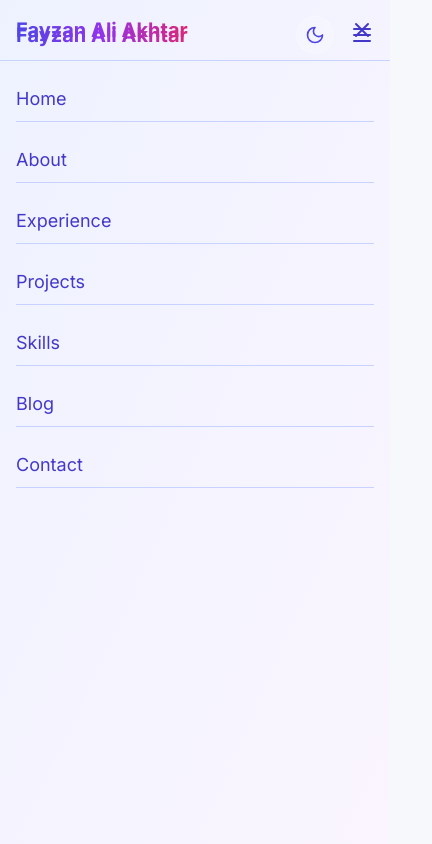
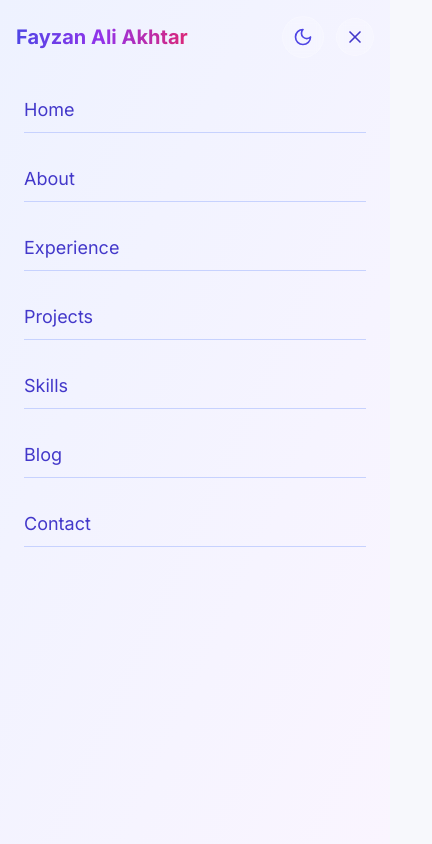
Before and after one commit to Fayzan-Ali-Akhtar/personal-portfolio-website, a Next.js app: page / in a window 390 px wide. Both pictures are taken after a click on the button 362 px from the left and 35 px from the top of the page. Shown: the top 844 px of the page, 432 px wide, since content can reach past the window. Built offline with nearby package versions, Linux system fonts and the light colour scheme.

Commit message:
responsive issues fixed!

```diff
--- a/components/navbar.tsx
+++ b/components/navbar.tsx
@@ -56,7 +56,7 @@ export default function Navbar() {
         initial={{ y: -100 }}
         animate={{ y: 0 }}
         transition={{ duration: 0.5 }}
-        className={`fixed top-0 left-0 right-0 z-50 transition-all duration-300 ${
+        className={`fixed top-0 left-0 right-0 z-40 transition-all duration-300 ${
           isScrolled ? "bg-white/80 dark:bg-gray-900/80 backdrop-blur-md shadow-md" : "bg-transparent"
         }`}
       >
@@ -98,19 +98,17 @@ export default function Navbar() {
                 initial={{ opacity: 0, scale: 0.8 }}
                 animate={{ opacity: 1, scale: 1 }}
                 transition={{ duration: 0.3, delay: 0.7 }}
-                className="relative z-20"
               >
                 <ThemeToggle />
               </motion.div>
             </div>
 
             {/* Mobile Menu Button and Theme Toggle */}
-            <div className="md:hidden flex items-center space-x-4">
+            <div className="md:hidden flex items-center space-x-3">
               <motion.div
                 initial={{ opacity: 0, scale: 0.8 }}
                 animate={{ opacity: 1, scale: 1 }}
                 transition={{ duration: 0.3, delay: 0.3 }}
-                className="relative z-20"
               >
                 <ThemeToggle />
               </motion.div>
@@ -119,12 +117,13 @@ export default function Navbar() {
                 initial={{ opacity: 0 }}
                 animate={{ opacity: 1 }}
                 transition={{ duration: 0.5, delay: 0.2 }}
-                className="text-indigo-700 dark:text-indigo-300 relative z-20"
+                className="relative z-50 p-2 text-indigo-700 dark:text-indigo-300 bg-white/20 backdrop-blur-sm border border-white/20 dark:bg-gray-800/50 rounded-full"
                 onClick={toggleMenu}
                 aria-label="Toggle menu"
                 type="button"
+                style={{ WebkitTapHighlightColor: "transparent" }}
               >
-                <Menu className="h-6 w-6" />
+                {isMenuOpen ? <X className="h-5 w-5" /> : <Menu className="h-5 w-5" />}
               </motion.button>
             </div>
           </div>
@@ -139,23 +138,10 @@ export default function Navbar() {
             animate={{ opacity: 1, x: 0 }}
             exit={{ opacity: 0, x: "100%" }}
             transition={{ duration: 0.3 }}
-            className="fixed inset-0 bg-gradient-to-br from-indigo-50 to-purple-50 dark:from-gray-900 dark:to-indigo-900 z-40 md:hidden"
+            className="fixed inset-0 bg-gradient-to-br from-indigo-50 to-purple-50 dark:from-gray-900 dark:to-indigo-900 z-30 md:hidden pt-16"
           >
             <div className="flex flex-col h-full">
-              <div className="flex justify-between items-center p-4 border-b border-indigo-200 dark:border-indigo-800">
-                <div className="text-xl font-bold bg-clip-text text-transparent bg-gradient-to-r from-indigo-600 via-purple-600 to-pink-600">
-                  Fayzan Ali Akhtar
-                </div>
-                <button
-                  onClick={toggleMenu}
-                  className="text-indigo-700 dark:text-indigo-300"
-                  aria-label="Close menu"
-                  type="button"
-                >
-                  <X className="h-6 w-6" />
-                </button>
-              </div>
-              <nav className="flex flex-col p-4 space-y-4">
+              <nav className="flex flex-col p-6 space-y-6">
                 {navItems.map((item, index) => (
                   <motion.a
                     key={index}
--- a/components/projects.tsx
+++ b/components/projects.tsx
@@ -155,7 +155,7 @@ export default function Projects() {
             Explore my latest projects spanning web development and AI/ML solutions.
           </p>
 
-          <div className="flex justify-center gap-4 mb-12">
+          <div className="flex flex-wrap justify-center gap-4 mb-12">
             <Button
               variant={filter === "all" ? "default" : "outline"}
               onClick={() => setFilter("all")}
--- a/components/tech-stack.tsx
+++ b/components/tech-stack.tsx
@@ -32,7 +32,7 @@ export default function TechStack() {
         { name: "MongoDB", color: "bg-green-600" },
         { name: "MERN Stack", color: "bg-blue-600" },
         { name: "Flask", color: "bg-blue-400" },
-        { name: "HTML/CSS", color: "bg-orange-500" },
+        { name: "PostgreSQL", color: "bg-orange-500" },
         { name: "JavaScript", color: "bg-yellow-500" },
         { name: "TypeScript", color: "bg-blue-500" },
       ],
--- a/components/theme-toggle.tsx
+++ b/components/theme-toggle.tsx
@@ -25,9 +25,10 @@ export function ThemeToggle() {
   return (
     <button
       onClick={toggleTheme}
-      className="relative z-10 p-2 rounded-full bg-white/20 backdrop-blur-sm border border-white/20 dark:bg-gray-800/50 hover:bg-white/30 dark:hover:bg-gray-800/70 transition-colors cursor-pointer"
+      className="relative z-50 p-2.5 md:p-2 rounded-full bg-white/20 backdrop-blur-sm border border-white/20 dark:bg-gray-800/50 hover:bg-white/30 dark:hover:bg-gray-800/70 transition-colors cursor-pointer touch-manipulation"
       aria-label="Toggle theme"
       type="button"
+      style={{ WebkitTapHighlightColor: "transparent" }}
     >
       <motion.div
         initial={{ scale: 0.5, opacity: 0 }}
@@ -36,7 +37,11 @@ export function ThemeToggle() {
         transition={{ duration: 0.2 }}
         key={theme}
       >
-        {theme === "dark" ? <Sun className="h-5 w-5 text-yellow-400" /> : <Moon className="h-5 w-5 text-indigo-600" />}
+        {theme === "dark" ? (
+          <Sun className="h-5 w-5 md:h-5 md:w-5 text-yellow-400" />
+        ) : (
+          <Moon className="h-5 w-5 md:h-5 md:w-5 text-indigo-600" />
+        )}
       </motion.div>
     </button>
   )
```
